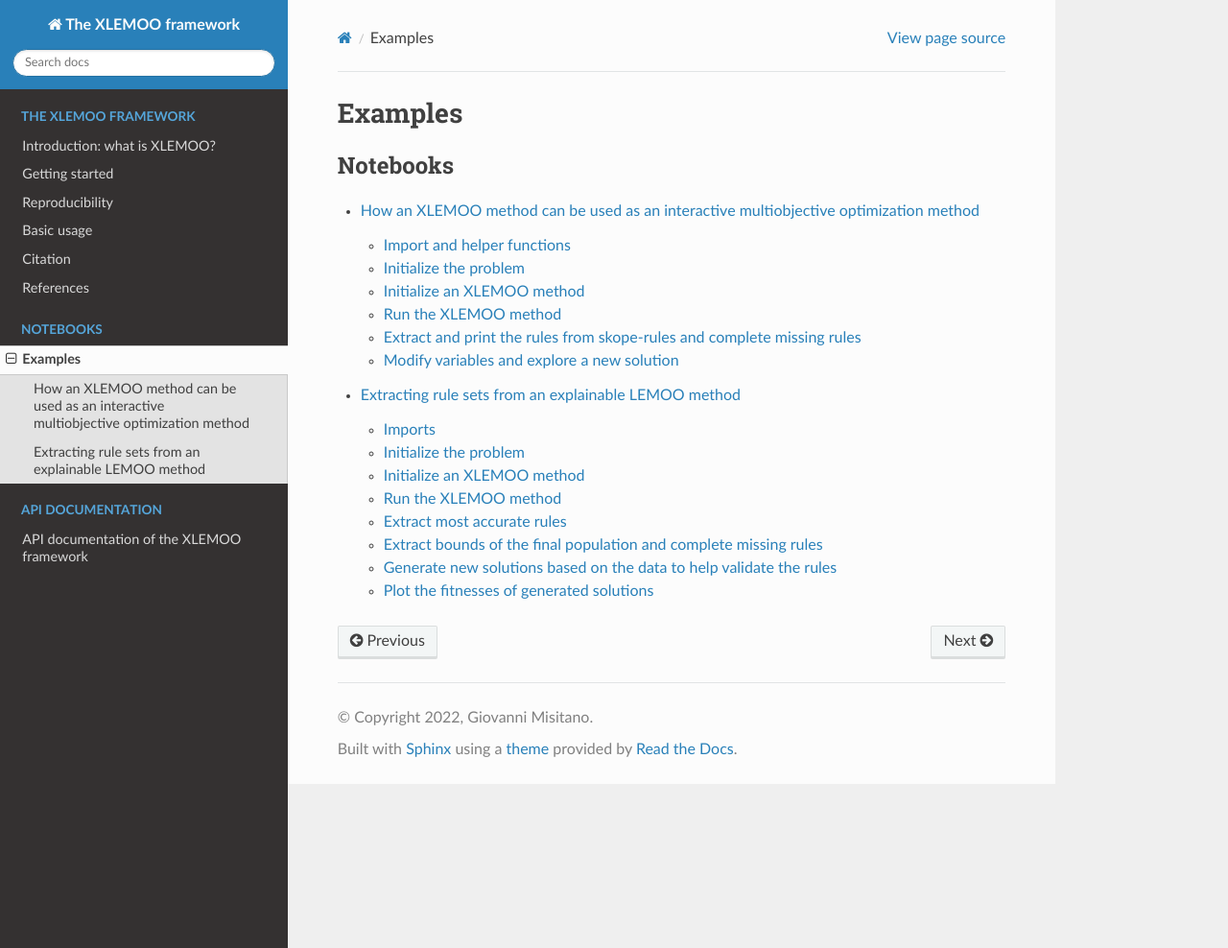
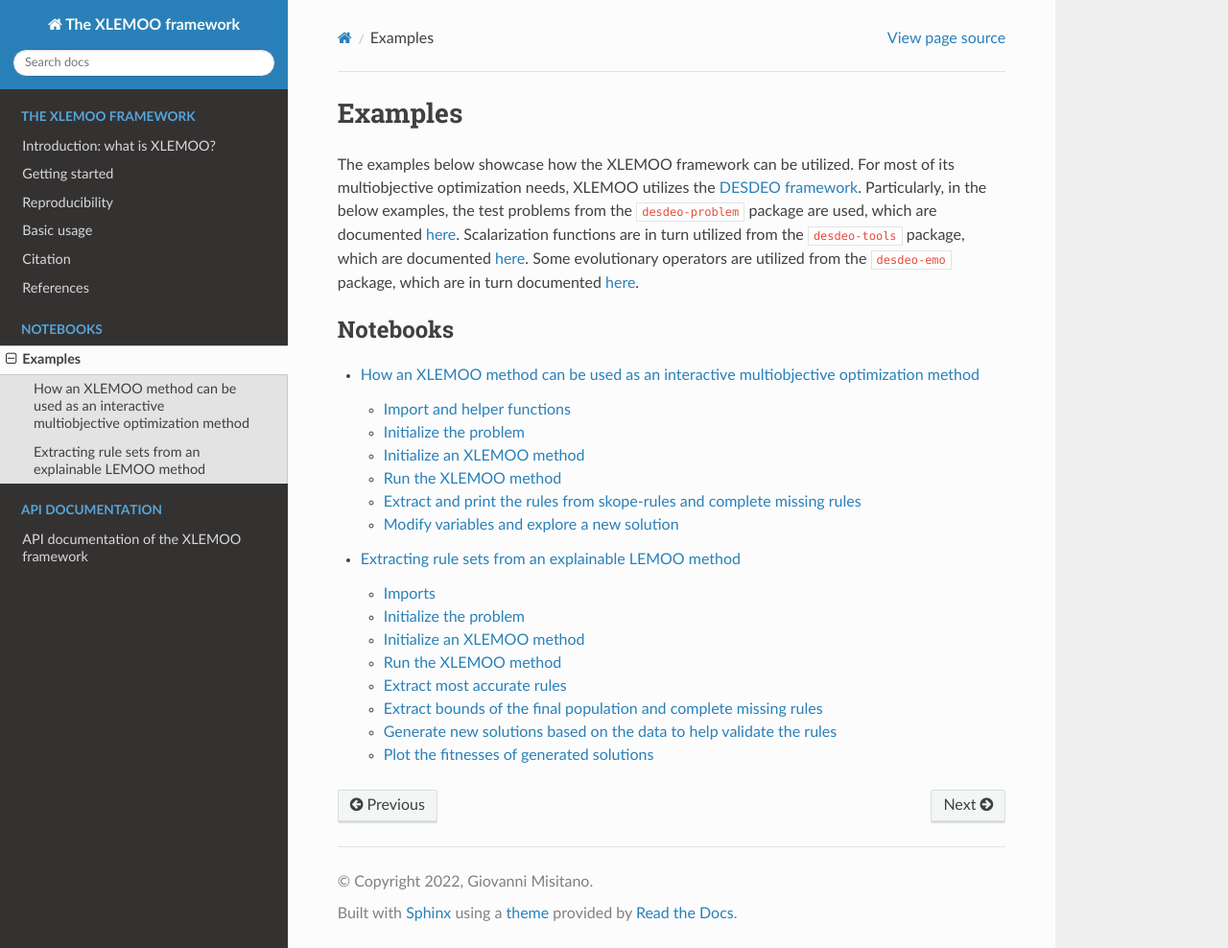
Before and after one commit to gialmisi/XLEMOO, a Sphinx documentation site: the page built from docs/notebooks_section.rst, in a window 1280 px wide and 988 px high. Shown: the whole window at 96% size. Built offline with Sphinx 7.4.7 and the Read the Docs theme 2.0.0, drawn with Linux system fonts in a browser that asks for light colours.

```diff
--- a/docs/conf.py
+++ b/docs/conf.py
@@ -18,7 +18,13 @@ import os
 import sys
 sys.path.insert(0, os.path.abspath('../'))
 
-extensions = ['sphinx.ext.napoleon', 'sphinx.ext.autodoc', 'sphinx.ext.viewcode', 'nbsphinx']
+extensions = ['sphinx.ext.napoleon', 'sphinx.ext.autodoc', 'sphinx.ext.viewcode', 'nbsphinx', 'sphinx.ext.intersphinx']
+
+intersphinx_mapping = {
+    'desdeo-problem': ('https://desdeo-problem.readthedocs.io/en/latest', None),
+    'desdeo-emo': ('https://desdeo-emo.readthedocs.io/en/latest/', None),
+    'desdeo-tools': ('https://desdeo-tools.readthedocs.io/en/latest/', None),
+}
 
 nbsphinx_kernel_name = "python3"
 nbsphinx_execute = 'never'
--- a/docs/notebooks_section.rst
+++ b/docs/notebooks_section.rst
@@ -2,6 +2,15 @@
 
 Examples
 ========
+
+The examples below showcase how the XLEMOO framework can be utilized. For most of its multiobjective
+optimization needs, XLEMOO utilizes the `DESDEO framework <https://desdeo.it.jyu.fi>`_.
+Particularly, in the below examples, the test problems from the ``desdeo-problem`` package are used, which are
+documented `here <https://desdeo-problem.readthedocs.io/en/latest/problems.html>`_. Scalarization
+functions are in turn utilized from the ``desdeo-tools`` package, which are documented
+`here <https://desdeo-tools.readthedocs.io/en/latest/autoapi/scalarization/index.html>`_.
+Some evolutionary operators are utilized from the ``desdeo-emo`` package, which are in turn
+documented `here <https://desdeo-emo.readthedocs.io/en/latest/autoapi/desdeo_emo/recombination/index.html>`_.
 
 .. toctree::
    :maxdepth: 2
--- /dev/null
+++ b/docs/ruleset_interpreter.rst
@@ -0,0 +1,5 @@
+xlemoo.ruleset_interpreter
+==========================
+
+.. automodule:: XLEMOO.ruleset_interpreter
+    :members:
--- /dev/null
+++ b/docs/tree_interpreter.rst
@@ -0,0 +1,5 @@
+xlemoo.tree_interpreter
+=======================
+
+.. automodule:: XLEMOO.tree_interpreter
+    :members:
--- /dev/null
+++ b/docs/xlemoo_lemoo.rst
@@ -0,0 +1,5 @@
+xlemoo.lemoo
+============
+
+.. automodule:: XLEMOO.LEMOO
+    :members:
```
Also changed, not shown: docs/api.rst (+6 -9 lines), 1 other file.
